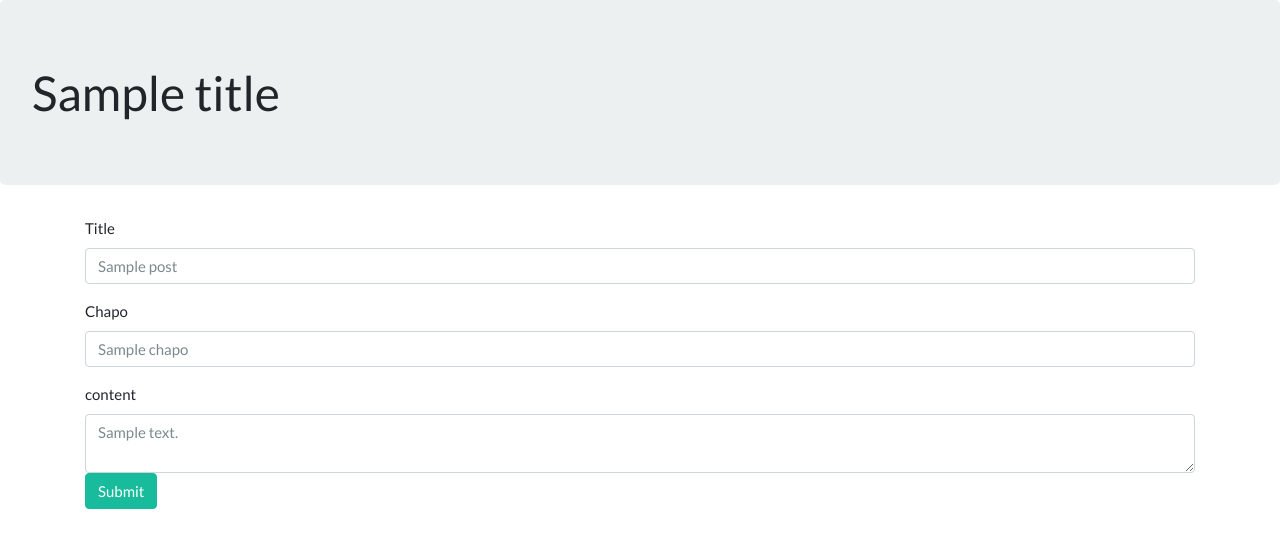
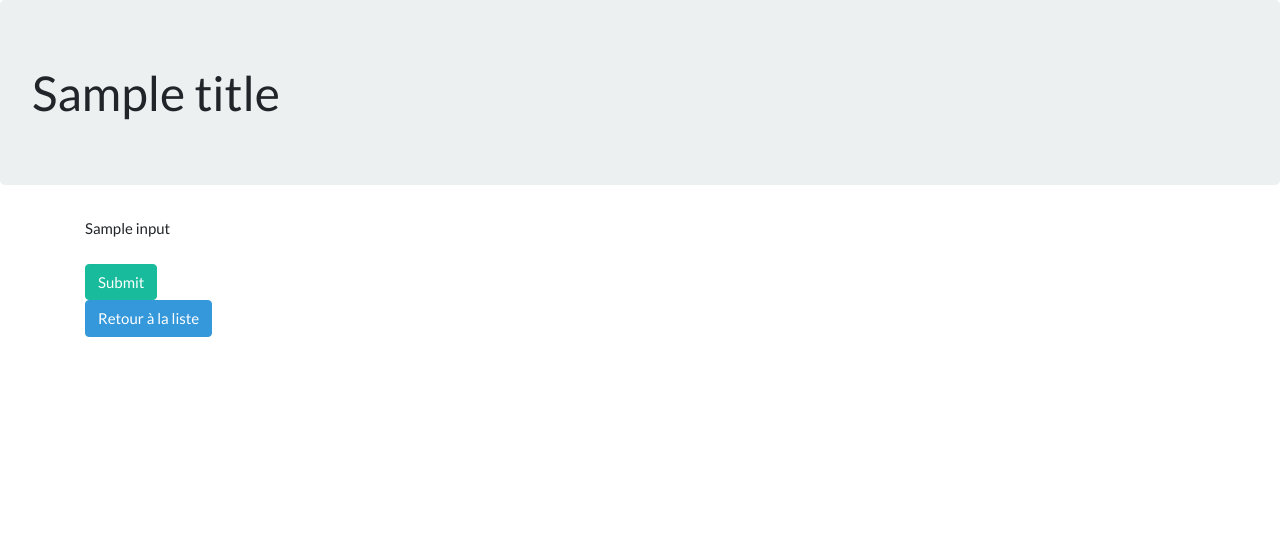
Before and after one commit to LFZDavid/OCR_P5, a PHP site: template app/templates/admin/post/form.html.twig in a window 1280 px wide. Shown: the part 71-619 px from the top of the page. Run offline with PHP 8.4, Linux system fonts and the light colour scheme; the template is opened without the code that fills it: most values are stand-ins (such as "Sample title", 1, 10 or a date in 2020); some libraries are stand-ins or nearby versions.

Commit message:
Correction forms and treatment

```diff
--- a/app/src/Model/Manager/PostManager.php
+++ b/app/src/Model/Manager/PostManager.php
@@ -34,7 +34,7 @@
 
     protected function update(Post $post)
     {
-        $request = 'UPDATE' . $this->table . 'SET `title` = :title, `chapo` = :chapo, `content` = :content, `id_author` = :id_author, `updated_at` = NOW() WHERE `id` = :id';
+        $request = 'UPDATE ' . $this->table . ' SET `title` = :title, `chapo` = :chapo, `content` = :content, `id_author` = :id_author, `updated_at` = NOW() WHERE `id` = :id';
         $q = $this->pdo->prepare($request);
         $q->bindValue(':title', (string) $post->title());
         $q->bindValue(':chapo', (string) $post->chapo());
--- a/app/templates/admin/post/form.html.twig
+++ b/app/templates/admin/post/form.html.twig
@@ -14,22 +14,25 @@
 		</div>
 	{% endif %}
 	<div class="container">
-		<form action="index.php?admin-post=postprocess" method="POST">
-			<div class="mb-3 form-group">
-				<label for="title" class="form-label">Title</label>
-				<input type="text" class="form-control" name="title" id="title" value="{{post_data.title}}" required>
-			</div>
-			<div class="mb-3 form-group">
-				<label for="chapo" class="form-label">Chapo</label>
-				<input type="text" class="form-control" name="chapo" id="chapo" value="{{post_data.chapo}}" required>
-			</div>
-			<div class="mb-3 form-group">
-				<label for="content" class="form-label">content</label>
-				<textarea type="text" class="form-control" name="content" id="content" required>{{post_data.content}}</textarea>
-				<input type="text" hidden value="1" id="id_author" name="id_author">
-				<input type="submit" class="btn btn-success">
-			</div>
+		<form action="index.php?admin-post-form={{id_post}}" method="POST">
+			{% for input in inputs %}
+				<div class="mb-3 form-group">
+					{% if input.hidden == false %}
+						<label for="{{input.field}}" class="form-label">{{input.label}}</label>
+					{% endif %}
+					{% if input.type == 'text' %}
+						<input type="text" class="form-control" name="{{input.field}}" id="{{input.field}}" value="{{input.value}}" {% if input.hidden %} hidden {% endif %}>
+					{% elseif input.type == 'textarea'%}
+						<textarea class="form-control" name="{{input.field}}" id="{{input.field}}" cols="30" rows="10">{{input.value}}</textarea>
+					{% endif %}
+				</div>
+			{% endfor %}
+			<input type="hidden" id="post-form-submit" value="true">
+			<input type="submit" class="btn btn-success">
 		</form>
+		<a href="index.php?admin-post=list">
+			<button class="btn btn-info">Retour à la liste</button>
+		</a>
 	</div>
 
 {% endblock %}
--- a/app/templates/admin/post/index.html.twig
+++ b/app/templates/admin/post/index.html.twig
@@ -14,7 +14,7 @@
 		</div>
 	{% endif %}
 	<div class="container-fluid">
-		<a href="" class="btn btn-primary" style="margin-bottom:20px;">Ajouter</a>
+		<a href="index.php?admin-post-form=0" class="btn btn-primary" style="margin-bottom:20px;">Ajouter</a>
 		<table class="table table-striped table-bordered">
 			<thead>
 				<tr>
@@ -39,7 +39,7 @@
 						<td>{{post.updated_at}}</td>
 						<td width="300">
 							<a href="index.php?post={{post.id}}" class="btn btn-info">Voir</a>
-							<a href="" class="btn btn-success">Modifier</a>
+							<a href="index.php?admin-post-form={{post.id}}" class="btn btn-success">Modifier</a>
 							<form action="index.php?admin-post-delete={{post.id}}" method="POST" onclick="return confirm('Êtes-vous sûre ?')">
 								<input type="hidden" name="_method" value="DELETE">
 								<button class="btn btn-danger">
```
Also changed, not shown: app/public/index.php (+4 -5 lines), app/src/controller/Admin/AdminPostController.php (+54 -9 lines), app/src/controller/Controller.php (+8 -0 lines).
